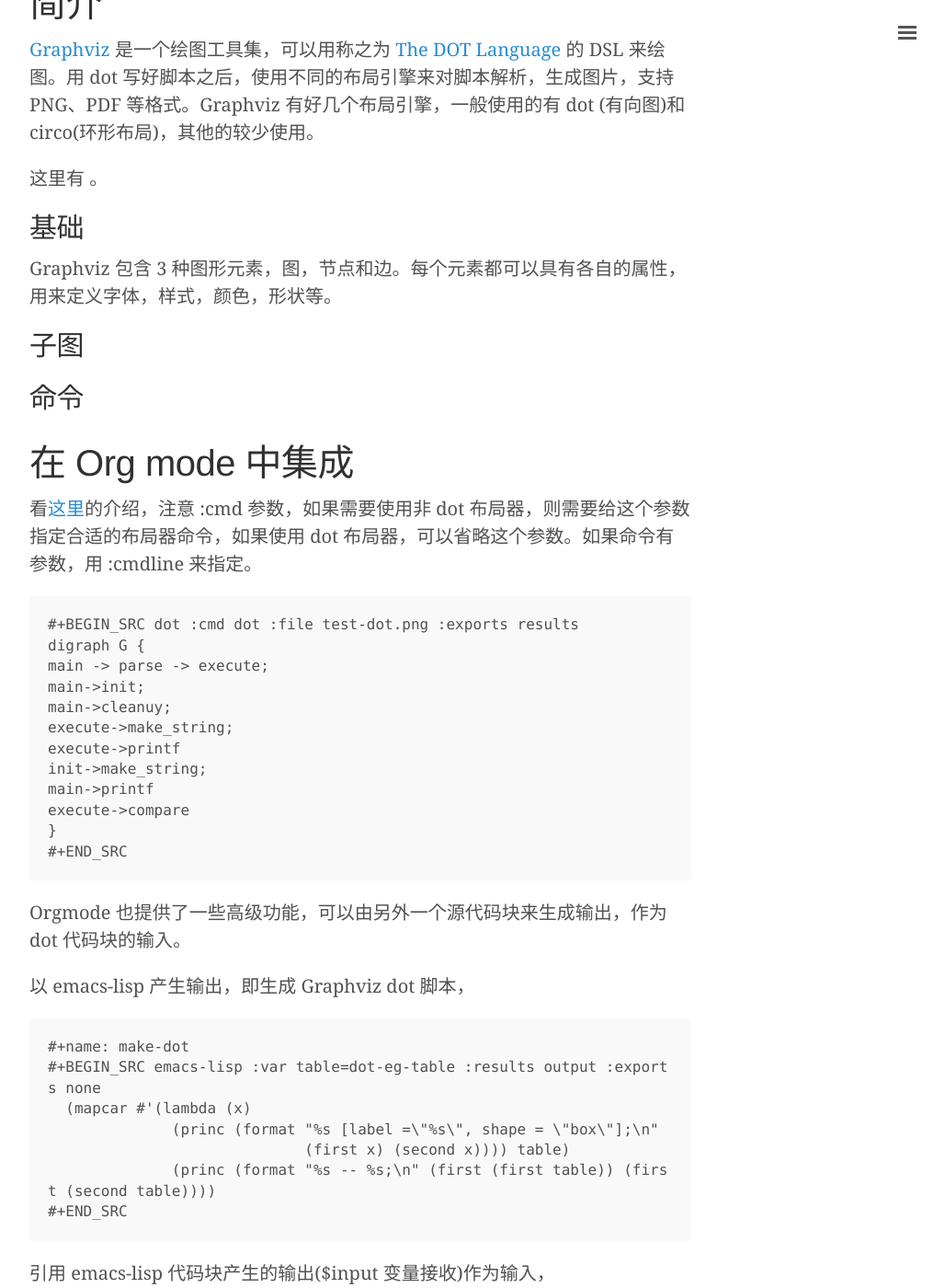
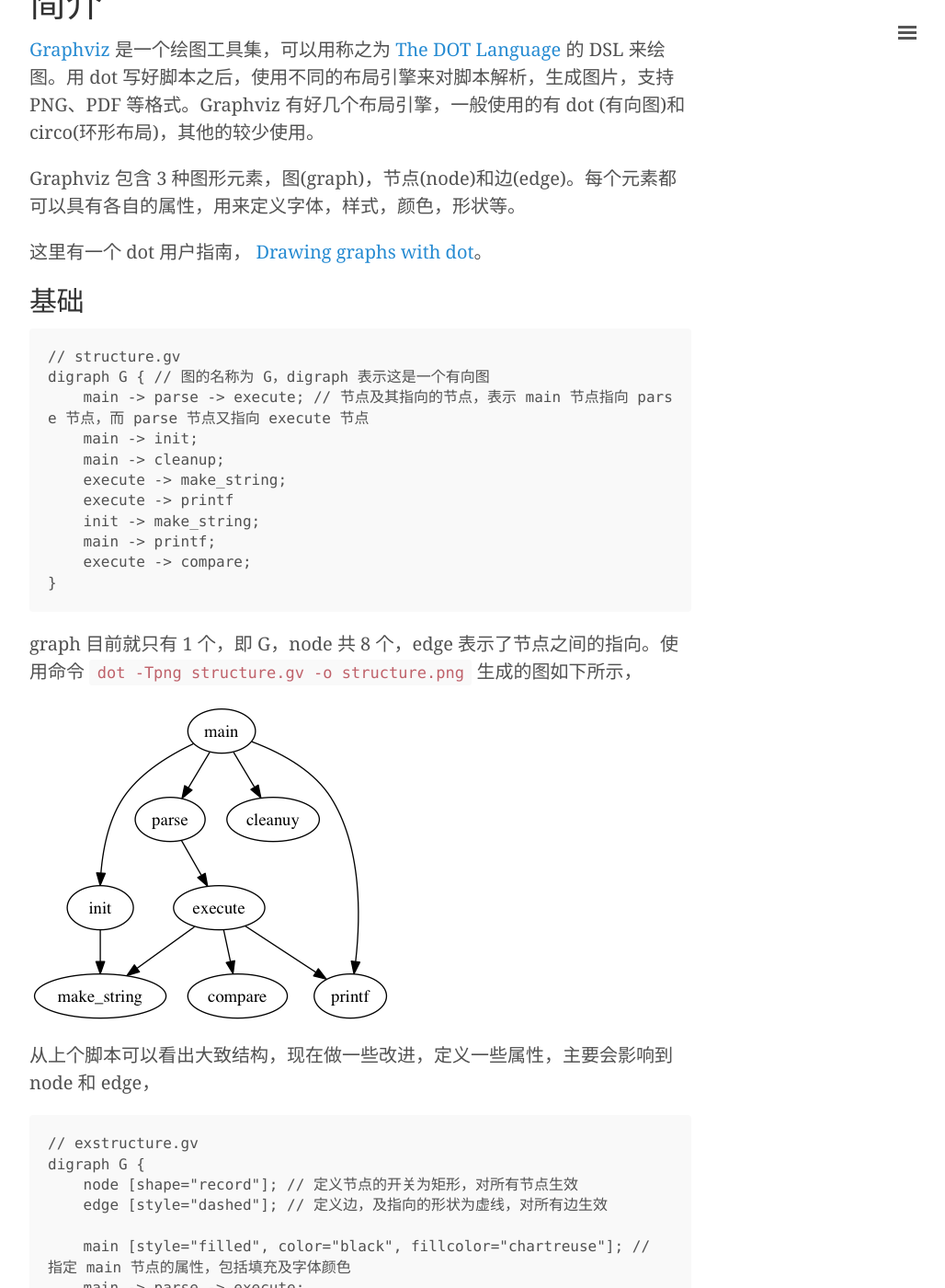
Before and after one commit to 0000-bigtree/0000-bigtree.github.io, a Jekyll site: the page built from _posts/206-04-08-graphviz-syntax.md, in a window 1280 px wide and 1400 px high, scrolled down 220 px. Shown: the whole window at 92% size, without its empty margins (248-1276 px from the left). Built offline with Jekyll 4.4.1, drawn with Linux system fonts in a browser that asks for light colours; some of the changed text lies outside the part shown.

Commit message:
post about graphviz finished

````diff
--- a/_posts/206-04-08-graphviz-syntax.md
+++ b/_posts/206-04-08-graphviz-syntax.md
@@ -9,15 +9,94 @@
 # 简介
 [Graphviz](http://www.graphviz.org/) 是一个绘图工具集，可以用称之为 [The DOT Language](http://www.graphviz.org/content/dot-language) 的 DSL 来绘图。用 dot 写好脚本之后，使用不同的布局引擎来对脚本解析，生成图片，支持 PNG、PDF 等格式。Graphviz 有好几个布局引擎，一般使用的有 dot (有向图)和 circo(环形布局)，其他的较少使用。
 
-这里有 []()。
+Graphviz 包含 3 种图形元素，图(graph)，节点(node)和边(edge)。每个元素都可以具有各自的属性，用来定义字体，样式，颜色，形状等。
+
+这里有一个 dot 用户指南， [Drawing graphs with dot](http://www.graphviz.org/pdf/dotguide.pdf)。
 
 ## 基础
 
-Graphviz 包含 3 种图形元素，图，节点和边。每个元素都可以具有各自的属性，用来定义字体，样式，颜色，形状等。
+```
+// structure.gv
+digraph G { // 图的名称为 G，digraph 表示这是一个有向图
+    main -> parse -> execute; // 节点及其指向的节点，表示 main 节点指向 parse 节点，而 parse 节点又指向 execute 节点
+    main -> init;
+    main -> cleanup;
+    execute -> make_string;
+    execute -> printf
+    init -> make_string;
+    main -> printf;
+    execute -> compare;
+}
+```
+
+graph 目前就只有 1 个，即 G，node 共 8 个，edge 表示了节点之间的指向。使用命令 `dot -Tpng structure.gv  -o structure.png` 生成的图如下所示，
+
+![structure.png](/resources/img/206-04-08-graphviz-syntax/structure.png)
+
+从上个脚本可以看出大致结构，现在做一些改进，定义一些属性，主要会影响到 node 和 edge，
+
+```
+// exstructure.gv
+digraph G {
+    node [shape="record"]; // 定义节点的开关为矩形，对所有节点生效
+    edge [style="dashed"]; // 定义边，及指向的形状为虚线，对所有边生效
+
+    main [style="filled", color="black", fillcolor="chartreuse"]; // 指定 main 节点的属性，包括填充及字体颜色
+    main -> parse -> execute;
+    main -> init;
+    main -> cleanup;
+    execute -> make_string;
+    execute -> printf
+    init -> make_string;
+    main -> printf;
+    execute -> compare [color="red"]; // 节点 execute 到 compare 的线为红色
+}
+```
+
+结果如下图所示，
+
+![exstructure.png](/resources/img/206-04-08-graphviz-syntax/exstructure.png)
+
+前面都使用的是 dot 布局，换成 circo 布局如下图所示，命令为 `circo -Tpng exstructure.gv  -o circo-structure.png`，
+
+![circo-structure.png](/resources/img/206-04-08-graphviz-syntax/circo-structure.png)
 
 ## 子图
 
-## 命令
+子图简单来说，就是把图里面的节点分组，使整个图形的各个部分看起来更加清晰。
+
+```
+digraph G {
+    subgraph cluster0 { // 子图定义，名称须以 cluster 开头
+        node [style=filled,color=white]; // 只针对整个子图的属性定义
+        style=filled;
+        color=lightgrey;
+        a0 -> a1 -> a2 -> a3;
+        label = "process #1";
+    }
+
+    subgraph cluster1 {
+        node [style=filled];
+        b0 -> b1 -> b2 -> b3;
+        label = "process #2";
+        color=blue
+    }
+
+    start -> a0;
+    start -> b0;
+    a1 -> b3;
+    b2 -> a3;
+    a3 -> a0;
+    a3 -> end;
+    b3 -> end;
+    start [shape=Mdiamond];
+    end [shape=Msquare];
+}
+```
+
+结果如下图所示，
+
+![cluster.png](/resources/img/206-04-08-graphviz-syntax/cluster.png)
 
 # 在 Org mode 中集成
 看[这里](http://orgmode.org/worg/org-contrib/babel/languages/ob-doc-dot.html)的介绍，注意 :cmd 参数，如果需要使用非 dot 布局器，则需要给这个参数指定合适的布局器命令，如果使用 dot 布局器，可以省略这个参数。如果命令有参数，用 :cmdline 来指定。
````
Also changed, not shown: resources/img/206-04-08-graphviz-syntax/circo-structure.png (added), resources/img/206-04-08-graphviz-syntax/cluster.png (added), resources/img/206-04-08-graphviz-syntax/exstructure.png (added), resources/img/206-04-08-graphviz-syntax/structure.png (added).
